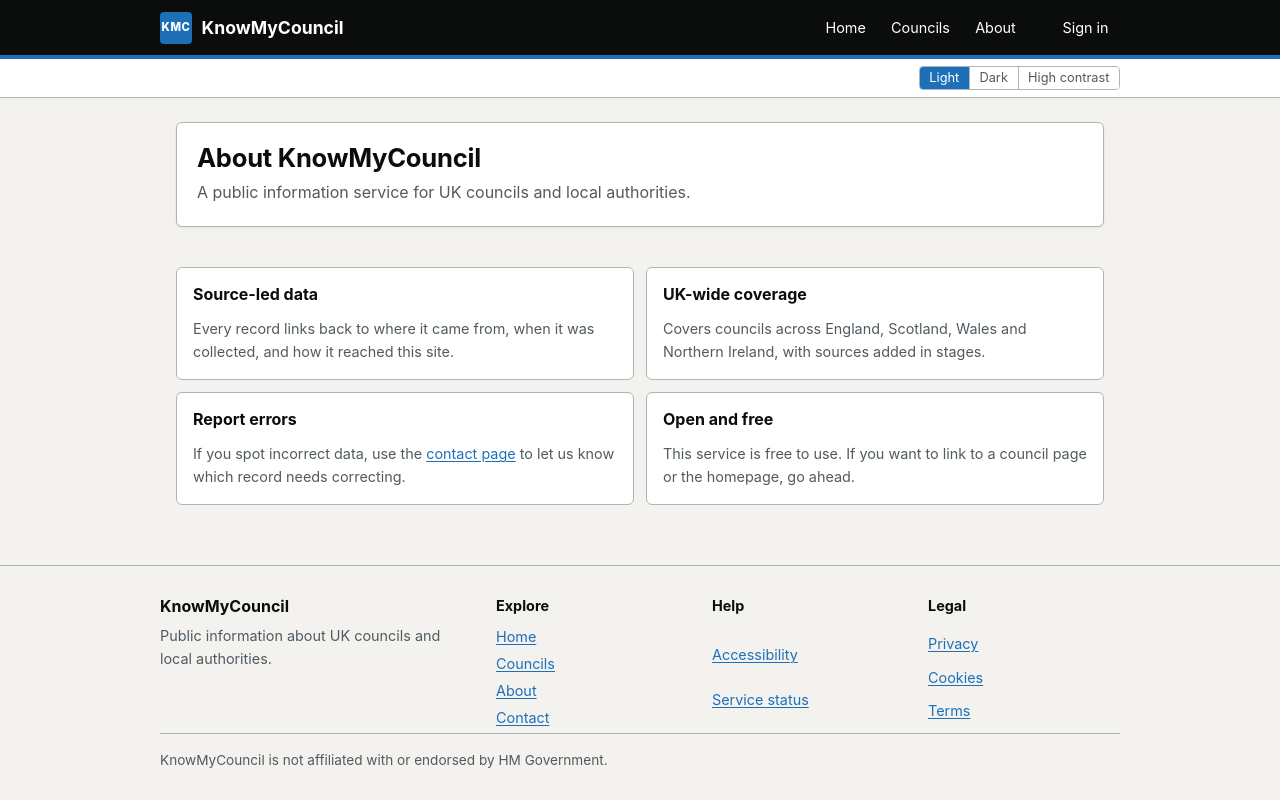
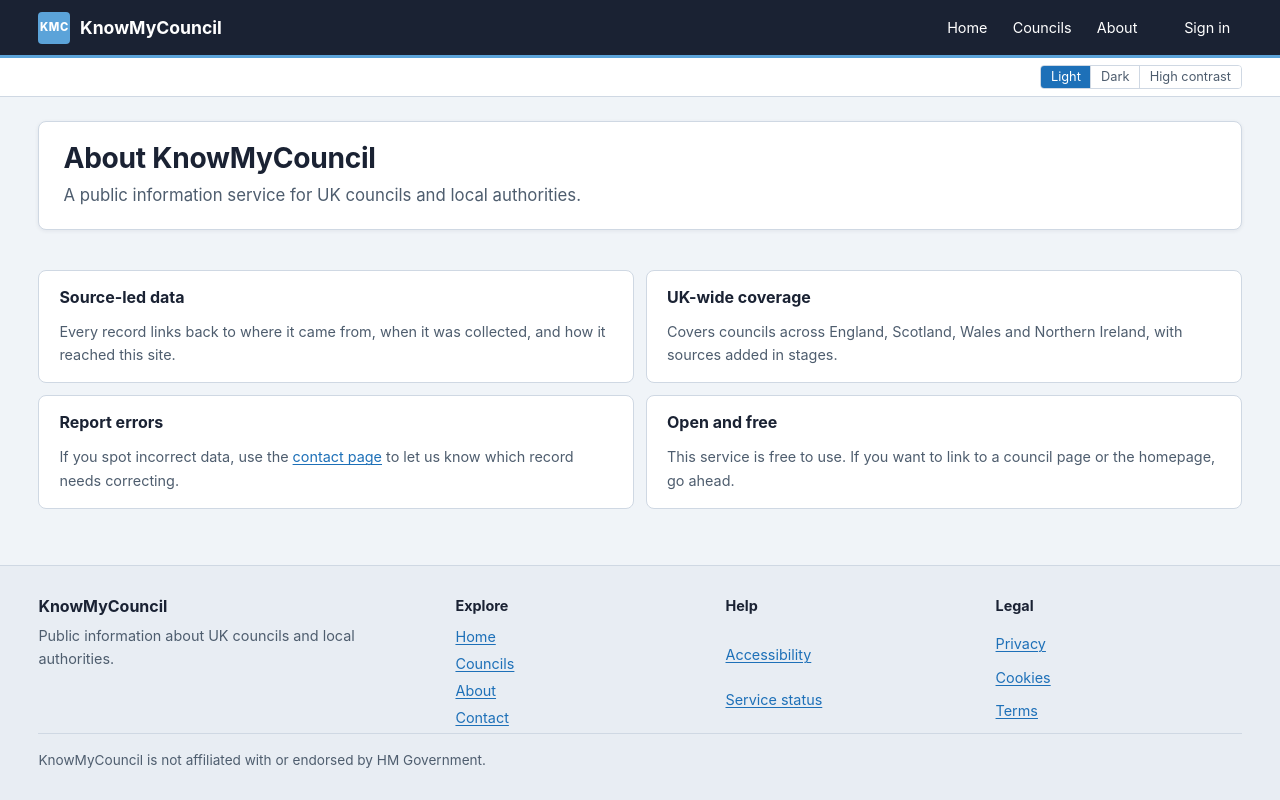
Before and after one commit to Public-Information-Hub/know-my-council, a Nuxt app in the folder frontend/: page /about in a window 1280 px wide. Built offline with nearby package versions, Linux system fonts and the light colour scheme; no server answers.

Commit message:
Update base.css

```diff
--- a/frontend/app/assets/base.css
+++ b/frontend/app/assets/base.css
@@ -3,80 +3,92 @@
 /* ── Tokens ── */
 :root {
   color-scheme: light;
-  --kmc-bg: #f3f2ef;
+  --kmc-bg: #f0f4f8;
   --kmc-panel: #ffffff;
-  --kmc-panel-soft: #f8f7f4;
-  --kmc-text: #0b0c0c;
-  --kmc-muted: #505a5f;
-  --kmc-border: #b1b4b6;
+  --kmc-panel-soft: #f6f8fb;
+  --kmc-text: #1a2233;
+  --kmc-muted: #4e5d6e;
+  --kmc-border: #cfd8e3;
   --kmc-link: #1d70b8;
   --kmc-link-hover: #003078;
   --kmc-accent: #1d70b8;
-  --kmc-accent-soft: #e8f0fb;
+  --kmc-accent-soft: #e4effa;
   --kmc-green: #00703c;
-  --kmc-green-soft: #e6f3ec;
-  --kmc-code: #0b0c0c;
+  --kmc-green-soft: #e3f4ec;
+  --kmc-btn-bg: #1d70b8;
+  --kmc-btn-hover: #144e82;
+  --kmc-btn-text: #ffffff;
+  --kmc-code: #1a2233;
   --kmc-focus: #ffdd00;
-  --kmc-focus-text: #0b0c0c;
-  --kmc-shadow: 0 1px 3px rgba(0, 0, 0, 0.08);
+  --kmc-focus-text: #1a2233;
+  --kmc-shadow: 0 1px 4px rgba(26, 34, 51, 0.07);
   --kmc-error: #d4351c;
   --kmc-error-soft: #fce8e4;
-  --kmc-header-bg: #0b0c0c;
+  --kmc-header-bg: #1a2233;
   --kmc-header-text: #ffffff;
   --kmc-header-link: #ffffff;
-  --kmc-footer-bg: #f3f2ef;
+  --kmc-header-accent: #5ba3d9;
+  --kmc-footer-bg: #e8edf3;
 }
 
 html[data-theme='dark'] {
   color-scheme: dark;
-  --kmc-bg: #111518;
-  --kmc-panel: #1a1f25;
-  --kmc-panel-soft: #141921;
-  --kmc-text: #e8ecf0;
-  --kmc-muted: #a0aab4;
-  --kmc-border: #3a4450;
-  --kmc-link: #8ab4f8;
-  --kmc-link-hover: #aecbfa;
-  --kmc-accent: #8ab4f8;
-  --kmc-accent-soft: rgba(138, 180, 248, 0.12);
-  --kmc-green: #81c995;
-  --kmc-green-soft: rgba(129, 201, 149, 0.12);
-  --kmc-code: #e8ecf0;
+  --kmc-bg: #0f1318;
+  --kmc-panel: #181e27;
+  --kmc-panel-soft: #131922;
+  --kmc-text: #e4e9f0;
+  --kmc-muted: #94a3b8;
+  --kmc-border: #2d3a4a;
+  --kmc-link: #7cb8f2;
+  --kmc-link-hover: #a3d0fa;
+  --kmc-accent: #7cb8f2;
+  --kmc-accent-soft: rgba(124, 184, 242, 0.1);
+  --kmc-green: #6dd5a0;
+  --kmc-green-soft: rgba(109, 213, 160, 0.1);
+  --kmc-btn-bg: #5ba3d9;
+  --kmc-btn-hover: #7cb8f2;
+  --kmc-btn-text: #0f1318;
+  --kmc-code: #e4e9f0;
   --kmc-focus: #ffdd00;
-  --kmc-focus-text: #0b0c0c;
-  --kmc-shadow: 0 1px 4px rgba(0, 0, 0, 0.3);
+  --kmc-focus-text: #0f1318;
+  --kmc-shadow: 0 1px 6px rgba(0, 0, 0, 0.35);
   --kmc-error: #f47738;
   --kmc-error-soft: rgba(244, 119, 56, 0.12);
-  --kmc-header-bg: #0b0c0c;
-  --kmc-header-text: #ffffff;
-  --kmc-header-link: #ffffff;
-  --kmc-footer-bg: #141921;
+  --kmc-header-bg: #131922;
+  --kmc-header-text: #e4e9f0;
+  --kmc-header-link: #e4e9f0;
+  --kmc-header-accent: #5ba3d9;
+  --kmc-footer-bg: #131922;
 }
 
 html[data-theme='contrast'] {
   color-scheme: dark;
-  --kmc-bg: #000000;
-  --kmc-panel: #000000;
-  --kmc-panel-soft: #0a0a0a;
-  --kmc-text: #ffffff;
-  --kmc-muted: #eeeeee;
-  --kmc-border: #ffffff;
-  --kmc-link: #00e5ff;
-  --kmc-link-hover: #80f0ff;
-  --kmc-accent: #ffff00;
-  --kmc-accent-soft: rgba(255, 255, 0, 0.1);
-  --kmc-green: #00ff41;
-  --kmc-green-soft: rgba(0, 255, 65, 0.1);
-  --kmc-code: #ffffff;
-  --kmc-focus: #ffff00;
-  --kmc-focus-text: #000000;
+  --kmc-bg: #101014;
+  --kmc-panel: #18181c;
+  --kmc-panel-soft: #141418;
+  --kmc-text: #f5f5f5;
+  --kmc-muted: #d4d4d4;
+  --kmc-border: #555555;
+  --kmc-link: #6ec6ff;
+  --kmc-link-hover: #a0dcff;
+  --kmc-accent: #f5c518;
+  --kmc-accent-soft: rgba(245, 197, 24, 0.1);
+  --kmc-green: #4ade80;
+  --kmc-green-soft: rgba(74, 222, 128, 0.1);
+  --kmc-btn-bg: #f5c518;
+  --kmc-btn-hover: #ffd84d;
+  --kmc-btn-text: #101014;
+  --kmc-code: #f5f5f5;
+  --kmc-focus: #f5c518;
+  --kmc-focus-text: #101014;
   --kmc-shadow: none;
-  --kmc-error: #ff5555;
-  --kmc-error-soft: rgba(255, 85, 85, 0.15);
-  --kmc-header-bg: #000000;
-  --kmc-header-text: #ffffff;
-  --kmc-header-link: #00e5ff;
-  --kmc-footer-bg: #000000;
+  --kmc-error: #ff6b6b;
+  --kmc-error-soft: rgba(255, 107, 107, 0.12);
+  --kmc-header-bg: #1e1e24;
+  --kmc-header-text: #f5f5f5;
+  --kmc-header-link: #f5f5f5;
+  --kmc-header-accent: #f5c518;
+  --kmc-footer-bg: #18181c;
 }
 
 /* ── Reset & base ── */
@@ -169,16 +181,22 @@
   min-height: 100vh;
 }
 
+/* ── Fluid width helper ── */
+.site-width {
+  width: 100%;
+  padding-left: clamp(1rem, 3vw, 3rem);
+  padding-right: clamp(1rem, 3vw, 3rem);
+}
+
 /* ── Header ── */
 .site-header {
   background: var(--kmc-header-bg);
-  border-bottom: 4px solid var(--kmc-accent);
-  padding: 0.6rem 1rem;
+  border-bottom: 3px solid var(--kmc-header-accent);
+  padding: 0.6rem clamp(1rem, 3vw, 3rem);
 }
 
 .site-header__inner {
-  max-width: 960px;
-  margin: 0 auto;
+  width: 100%;
   display: flex;
   flex-wrap: wrap;
   gap: 0.5rem 1.5rem;
@@ -200,7 +218,7 @@
   width: 2rem;
   height: 2rem;
   border-radius: 4px;
-  background: var(--kmc-accent);
+  background: var(--kmc-header-accent);
   color: #ffffff;
   font-size: 0.7rem;
   font-weight: 800;
@@ -283,16 +301,15 @@
   font-size: 0.85rem;
 }
 
-/* ── Secondary nav (below header, for themes + auth on larger screens) ── */
+/* ── Secondary bar (theme switcher) ── */
 .site-bar {
   background: var(--kmc-panel);
   border-bottom: 1px solid var(--kmc-border);
-  padding: 0.4rem 1rem;
+  padding: 0.4rem clamp(1rem, 3vw, 3rem);
 }
 
 .site-bar__inner {
-  max-width: 960px;
-  margin: 0 auto;
+  width: 100%;
   display: flex;
   flex-wrap: wrap;
   gap: 0.5rem 1rem;
@@ -321,6 +338,7 @@
   font-size: 0.8rem;
   line-height: 1;
   cursor: pointer;
+  transition: background 0.15s, color 0.15s;
 }
 
 .theme-switcher__button:last-child {
@@ -328,8 +346,13 @@
 }
 
 .theme-switcher__button--active {
-  background: var(--kmc-accent);
-  color: #ffffff;
+  background: var(--kmc-btn-bg);
+  color: var(--kmc-btn-text);
+}
+
+.theme-switcher__button:hover:not(.theme-switcher__button--active) {
+  background: var(--kmc-panel-soft);
+  color: var(--kmc-text);
 }
 
 .theme-switcher__button:focus-visible {
@@ -339,10 +362,8 @@
 
 /* ── Main content ── */
 .site-main {
-  max-width: 960px;
   width: 100%;
-  margin: 0 auto;
-  padding: 1.5rem 1rem 2.5rem;
+  padding: 1.5rem clamp(1rem, 3vw, 3rem) 2.5rem;
   flex: 1 0 auto;
 }
 
@@ -350,15 +371,14 @@
 .site-footer {
   background: var(--kmc-footer-bg);
   border-top: 1px solid var(--kmc-border);
-  padding: 1.5rem 1rem;
+  padding: 1.5rem clamp(1rem, 3vw, 3rem);
   color: var(--kmc-muted);
   font-size: 0.9rem;
   margin-top: auto;
 }
 
 .site-footer__inner {
-  max-width: 960px;
-  margin: 0 auto;
+  width: 100%;
 }
 
 .site-footer__grid {
@@ -410,26 +430,25 @@
 
 /* ── Containers ── */
 .container {
-  max-width: 960px;
   width: 100%;
-  margin: 0 auto;
-  padding: 0 1rem;
+  padding: 0 clamp(1rem, 3vw, 3rem);
 }
 
 /* ── Panel / card ── */
 .panel {
   background: var(--kmc-panel);
   border: 1px solid var(--kmc-border);
-  border-radius: 6px;
-  padding: 1.25rem;
+  border-radius: 8px;
+  padding: 1.25rem 1.5rem;
   box-shadow: var(--kmc-shadow);
 }
 
 .card {
-  padding: 1rem;
-  border-radius: 6px;
+  padding: 1rem 1.25rem;
+  border-radius: 8px;
   border: 1px solid var(--kmc-border);
   background: var(--kmc-panel);
+  transition: border-color 0.15s, box-shadow 0.15s;
 }
 
 .card--button {
@@ -441,7 +460,7 @@
 
 .card--button:hover {
   border-color: var(--kmc-accent);
-  box-shadow: 0 0 0 1px var(--kmc-accent);
+  box-shadow: 0 0 0 1px var(--kmc-accent), var(--kmc-shadow);
 }
 
 .card h3 {
@@ -473,20 +492,21 @@
   display: inline-flex;
   align-items: center;
   gap: 0.4rem;
-  padding: 0.4rem 0.75rem;
-  border-radius: 4px;
-  background: var(--kmc-accent-soft);
+  padding: 0.45rem 0.85rem;
+  border-radius: 6px;
+  background: var(--kmc-panel);
   border: 1px solid var(--kmc-border);
-  color: var(--kmc-text);
+  color: var(--kmc-accent);
   font-size: 0.85rem;
   font-weight: 600;
   text-decoration: none;
   cursor: pointer;
+  transition: background 0.15s, color 0.15s, border-color 0.15s;
 }
 
 .pill:hover {
   background: var(--kmc-accent);
-  color: #ffffff;
+  color: var(--kmc-btn-text);
   border-color: var(--kmc-accent);
   text-decoration: none;
 }
@@ -514,15 +534,15 @@
 
 .hero__title {
   margin: 0;
-  font-size: clamp(1.5rem, 2vw, 2rem);
+  font-size: clamp(1.5rem, 2.2vw, 2.2rem);
   line-height: 1.15;
   letter-spacing: -0.01em;
 }
 
 .hero__lede {
   margin: 0.5rem 0 0;
-  max-width: 60ch;
-  font-size: 1rem;
+  max-width: 65ch;
+  font-size: 1.05rem;
   color: var(--kmc-muted);
   line-height: 1.6;
 }
@@ -588,6 +608,12 @@
     grid-template-columns: repeat(3, minmax(0, 1fr));
   }
   .card-grid--four {
+    grid-template-columns: repeat(3, minmax(0, 1fr));
+  }
+}
+
+@media (min-width: 1100px) {
+  .card-grid--four {
     grid-template-columns: repeat(4, minmax(0, 1fr));
   }
 }
@@ -608,7 +634,7 @@
   padding: 0.75rem 1rem;
   background: var(--kmc-accent-soft);
   font-size: 0.95rem;
-  border-radius: 0 4px 4px 0;
+  border-radius: 0 6px 6px 0;
 }
 
 .callout--success {
@@ -714,14 +740,15 @@
   width: 100%;
   min-width: 0;
   max-width: 100%;
-  padding: 0.5rem 0.65rem;
-  border-radius: 4px;
+  padding: 0.55rem 0.75rem;
+  border-radius: 6px;
   border: 2px solid var(--kmc-border);
   background: var(--kmc-panel);
   color: var(--kmc-text);
   font: inherit;
   font-size: 1rem;
   line-height: 1.4;
+  transition: border-color 0.15s;
 }
 
 .field__input:focus {
@@ -751,8 +778,8 @@
   display: inline-flex;
   align-items: center;
   justify-content: center;
-  padding: 0.5rem 1rem;
-  border-radius: 4px;
+  padding: 0.55rem 1.25rem;
+  border-radius: 6px;
   border: 2px solid transparent;
   font: inherit;
   font-size: 0.9rem;
@@ -760,6 +787,7 @@
   cursor: pointer;
   text-decoration: none;
   line-height: 1.4;
+  transition: background 0.15s, border-color 0.15s, box-shadow 0.15s;
 }
 
 .btn:focus-visible {
@@ -768,21 +796,24 @@
 }
 
 .btn--primary {
-  background: var(--kmc-green);
-  color: #ffffff;
-  border-color: var(--kmc-green);
+  background: var(--kmc-btn-bg);
+  color: var(--kmc-btn-text);
+  border-color: var(--kmc-btn-bg);
+  box-shadow: 0 2px 4px rgba(0, 0, 0, 0.12);
 }
 
 .btn--primary:hover {
-  background: #005a30;
-  border-color: #005a30;
-  color: #ffffff;
+  background: var(--kmc-btn-hover);
+  border-color: var(--kmc-btn-hover);
+  color: var(--kmc-btn-text);
   text-decoration: none;
+  box-shadow: 0 3px 8px rgba(0, 0, 0, 0.16);
 }
 
 .btn--primary:disabled {
-  opacity: 0.6;
+  opacity: 0.5;
   cursor: not-allowed;
+  box-shadow: none;
 }
 
 .btn--secondary {
@@ -793,28 +824,32 @@
 
 .btn--secondary:hover {
   background: var(--kmc-panel-soft);
+  border-color: var(--kmc-accent);
   text-decoration: none;
 }
 
-/* Legacy button class used on forms */
+/* Primary action button used on forms */
 .finder__button {
   display: inline-flex;
   align-items: center;
   justify-content: center;
-  padding: 0.5rem 1rem;
-  border-radius: 4px;
-  border: 2px solid var(--kmc-green);
-  background: var(--kmc-green);
-  color: #ffffff;
+  padding: 0.55rem 1.25rem;
+  border-radius: 6px;
+  border: 2px solid var(--kmc-btn-bg);
+  background: var(--kmc-btn-bg);
+  color: var(--kmc-btn-text);
   font: inherit;
   font-size: 0.9rem;
   font-weight: 700;
   cursor: pointer;
+  box-shadow: 0 2px 4px rgba(0, 0, 0, 0.12);
+  transition: background 0.15s, border-color 0.15s, box-shadow 0.15s;
 }
 
 .finder__button:hover {
-  background: #005a30;
-  border-color: #005a30;
+  background: var(--kmc-btn-hover);
+  border-color: var(--kmc-btn-hover);
+  box-shadow: 0 3px 8px rgba(0, 0, 0, 0.16);
 }
 
 .finder__button:focus-visible {
@@ -823,8 +858,9 @@
 }
 
 .finder__button:disabled {
-  opacity: 0.6;
+  opacity: 0.5;
   cursor: not-allowed;
+  box-shadow: none;
 }
 
 /* ── Finder (postcode search) ── */
@@ -849,13 +885,14 @@
   flex: 1 1 200px;
   min-width: 0;
   max-width: 100%;
-  padding: 0.5rem 0.65rem;
-  border-radius: 4px;
+  padding: 0.55rem 0.75rem;
+  border-radius: 6px;
   border: 2px solid var(--kmc-border);
   background: var(--kmc-panel);
   color: var(--kmc-text);
   font: inherit;
   font-size: 1rem;
+  transition: border-color 0.15s;
 }
 
 .finder__input:focus {
@@ -879,7 +916,7 @@
   display: grid;
   gap: 0.5rem;
   padding: 0.75rem;
-  border-radius: 6px;
+  border-radius: 8px;
   border: 1px solid var(--kmc-border);
   background: var(--kmc-panel);
 }
@@ -907,8 +944,8 @@
 
 .leaflet-uk-map {
   width: 100%;
-  height: clamp(220px, 28vw, 340px);
-  border-radius: 4px;
+  height: clamp(220px, 28vw, 380px);
+  border-radius: 6px;
   border: 1px solid var(--kmc-border);
   overflow: hidden;
   background: var(--kmc-panel-soft);
@@ -979,7 +1016,7 @@
   display: grid;
   gap: 0.1rem;
   padding: 0.65rem 0.75rem;
-  border-radius: 4px;
+  border-radius: 6px;
   background: var(--kmc-panel-soft);
   border: 1px solid var(--kmc-border);
 }
@@ -1010,7 +1047,7 @@
   }
 }
 
-@media (min-width: 860px) {
+@media (min-width: 1100px) {
   .source-strip {
     grid-template-columns: repeat(4, minmax(0, 1fr));
   }
@@ -1022,7 +1059,7 @@
   gap: 0.5rem;
   align-items: start;
   padding: 0.75rem;
-  border-radius: 6px;
+  border-radius: 8px;
   border: 1px solid var(--kmc-border);
   background: var(--kmc-panel);
 }
@@ -1032,7 +1069,7 @@
   padding: 0.35rem 0.4rem;
   border-radius: 4px;
   background: var(--kmc-accent-soft);
-  color: var(--kmc-text);
+  color: var(--kmc-accent);
   font-size: 0.7rem;
   font-weight: 800;
   letter-spacing: 0.05em;
```
